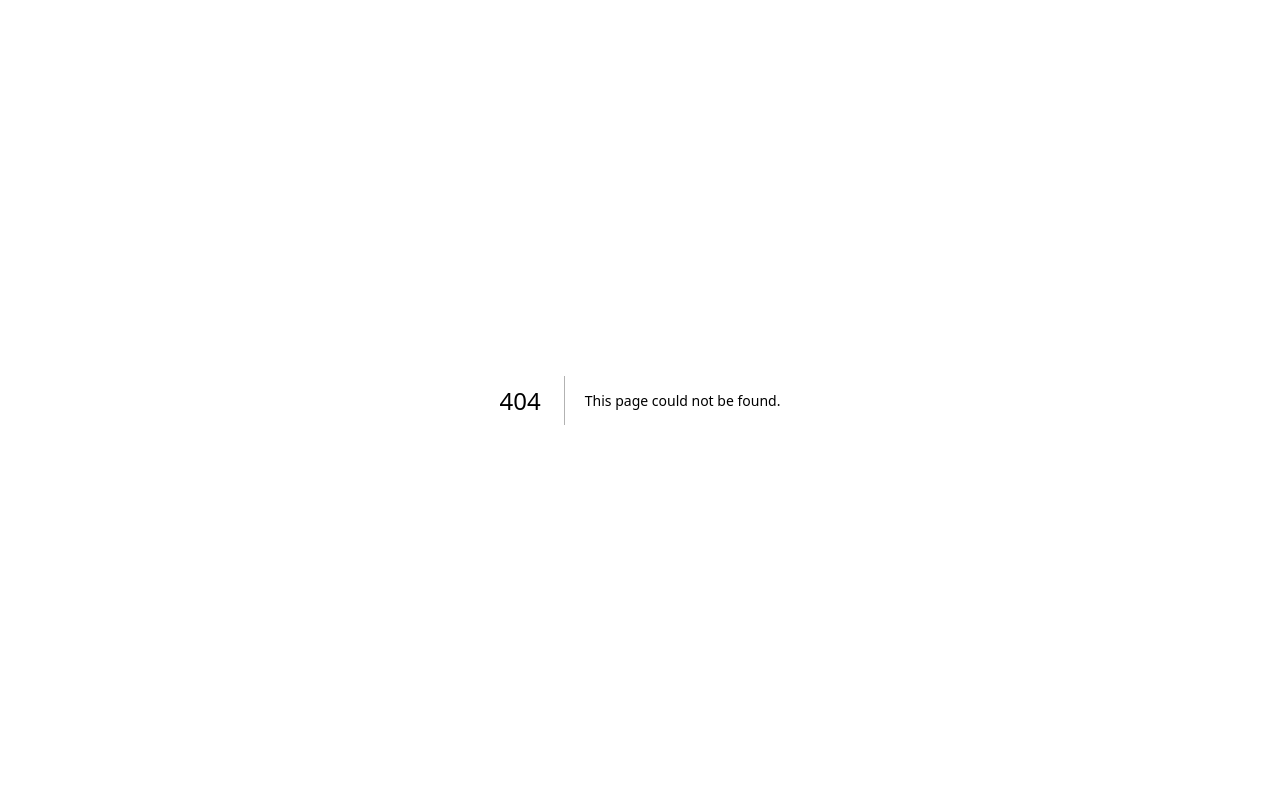
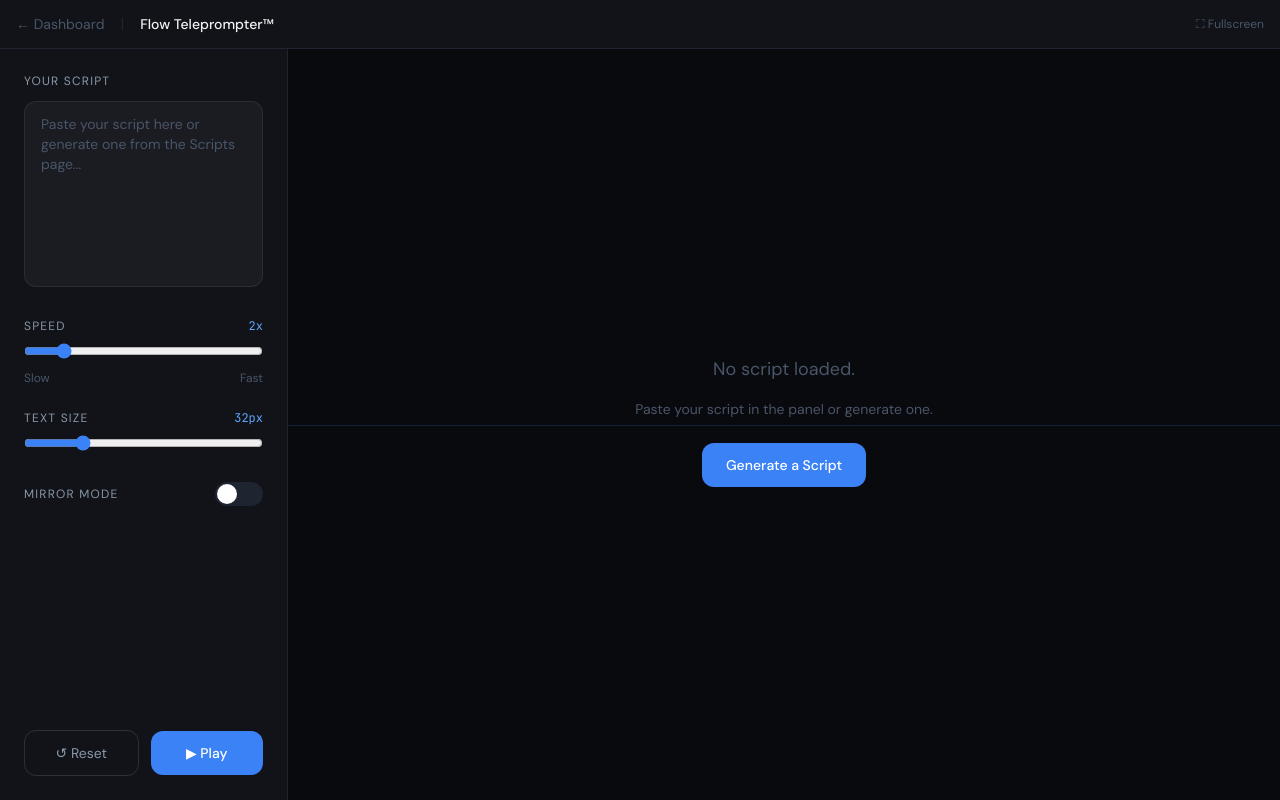
Before and after one commit to nillad70-oss/creatorflow-studio, a Next.js app: page /teleprompter in a window 1280 px wide. Before the commit this address had no page. Built offline with nearby package versions, Linux system fonts and the light colour scheme.

Commit message:
Add teleprompter page

```diff
--- /dev/null
+++ b/pages/teleprompter.js
@@ -0,0 +1,236 @@
+import Head from 'next/head'
+import Link from 'next/link'
+import { useState, useEffect, useRef } from 'react'
+
+export default function Teleprompter() {
+  const [script, setScript] = useState('')
+  const [isPlaying, setIsPlaying] = useState(false)
+  const [speed, setSpeed] = useState(2)
+  const [fontSize, setFontSize] = useState(32)
+  const [mirror, setMirror] = useState(false)
+  const [isFullscreen, setIsFullscreen] = useState(false)
+  const scrollRef = useRef(null)
+  const intervalRef = useRef(null)
+
+  useEffect(() => {
+    // Load script from localStorage if coming from scripts page
+    const saved = localStorage.getItem('teleprompter_script')
+    if (saved) {
+      setScript(saved)
+      localStorage.removeItem('teleprompter_script')
+    }
+  }, [])
+
+  useEffect(() => {
+    if (isPlaying) {
+      intervalRef.current = setInterval(() => {
+        if (scrollRef.current) {
+          scrollRef.current.scrollTop += speed
+          // Stop at end
+          if (scrollRef.current.scrollTop + scrollRef.current.clientHeight >= scrollRef.current.scrollHeight) {
+            setIsPlaying(false)
+          }
+        }
+      }, 50)
+    } else {
+      clearInterval(intervalRef.current)
+    }
+    return () => clearInterval(intervalRef.current)
+  }, [isPlaying, speed])
+
+  const togglePlay = () => setIsPlaying(!isPlaying)
+
+  const resetScroll = () => {
+    setIsPlaying(false)
+    if (scrollRef.current) scrollRef.current.scrollTop = 0
+  }
+
+  const toggleFullscreen = () => {
+    if (!document.fullscreenElement) {
+      document.documentElement.requestFullscreen()
+      setIsFullscreen(true)
+    } else {
+      document.exitFullscreen()
+      setIsFullscreen(false)
+    }
+  }
+
+  return (
+    <>
+      <Head>
+        <title>Flow Teleprompter™ — CreatorFlow Studio</title>
+        <meta name="viewport" content="width=device-width, initial-scale=1, maximum-scale=1" />
+      </Head>
+
+      <div className="min-h-screen bg-void flex flex-col">
+
+        {/* Header */}
+        {!isFullscreen && (
+          <nav className="sticky top-0 z-40 bg-graphite border-b border-border px-4 py-3 flex items-center justify-between">
+            <div className="flex items-center gap-4">
+              <Link href="/dashboard" className="text-tertiary hover:text-secondary transition-colors text-sm">
+                ← Dashboard
+              </Link>
+              <span className="text-border">|</span>
+              <span className="text-primary text-sm font-medium">Flow Teleprompter™</span>
+            </div>
+            <button
+              onClick={toggleFullscreen}
+              className="text-tertiary text-xs hover:text-secondary transition-colors"
+            >
+              ⛶ Fullscreen
+            </button>
+          </nav>
+        )}
+
+        <div className="flex-1 flex flex-col md:flex-row">
+
+          {/* ── Controls Panel ── */}
+          {!isFullscreen && (
+            <div className="md:w-72 border-b md:border-b-0 md:border-r border-border bg-graphite p-6 flex flex-col gap-6">
+
+              {/* Script input */}
+              <div>
+                <label className="block text-secondary text-xs uppercase tracking-widest mb-3">
+                  Your Script
+                </label>
+                <textarea
+                  value={script}
+                  onChange={(e) => setScript(e.target.value)}
+                  placeholder="Paste your script here or generate one from the Scripts page..."
+                  rows={8}
+                  className="input-field w-full px-4 py-3 rounded-xl text-sm resize-none"
+                />
+              </div>
+
+              {/* Speed */}
+              <div>
+                <div className="flex items-center justify-between mb-2">
+                  <label className="text-secondary text-xs uppercase tracking-widest">Speed</label>
+                  <span className="text-electric-glow text-xs font-mono">{speed}x</span>
+                </div>
+                <input
+                  type="range"
+                  min="1"
+                  max="8"
+                  value={speed}
+                  onChange={(e) => setSpeed(Number(e.target.value))}
+                  className="w-full accent-electric"
+                />
+                <div className="flex justify-between text-tertiary text-xs mt-1">
+                  <span>Slow</span>
+                  <span>Fast</span>
+                </div>
+              </div>
+
+              {/* Font size */}
+              <div>
+                <div className="flex items-center justify-between mb-2">
+                  <label className="text-secondary text-xs uppercase tracking-widest">Text Size</label>
+                  <span className="text-electric-glow text-xs font-mono">{fontSize}px</span>
+                </div>
+                <input
+                  type="range"
+                  min="20"
+                  max="72"
+                  value={fontSize}
+                  onChange={(e) => setFontSize(Number(e.target.value))}
+                  className="w-full accent-electric"
+                />
+              </div>
+
+              {/* Mirror mode */}
+              <div className="flex items-center justify-between">
+                <label className="text-secondary text-xs uppercase tracking-widest">Mirror Mode</label>
+                <button
+                  onClick={() => setMirror(!mirror)}
+                  className={`w-12 h-6 rounded-full transition-all duration-200 ${mirror ? 'bg-electric' : 'bg-border'}`}
+                >
+                  <div className={`w-5 h-5 rounded-full bg-white mx-0.5 transition-all duration-200 ${mirror ? 'translate-x-6' : 'translate-x-0'}`} />
+                </button>
+              </div>
+
+              {/* Playback controls */}
+              <div className="flex items-center gap-3 mt-auto">
+                <button
+                  onClick={resetScroll}
+                  className="btn-ghost flex-1 py-3 rounded-xl text-sm"
+                >
+                  ↺ Reset
+                </button>
+                <button
+                  onClick={togglePlay}
+                  className="btn-electric flex-1 py-3 rounded-xl text-sm font-medium"
+                >
+                  {isPlaying ? '⏸ Pause' : '▶ Play'}
+                </button>
+              </div>
+
+            </div>
+          )}
+
+          {/* ── Teleprompter Display ── */}
+          <div className="flex-1 relative bg-void overflow-hidden">
+
+            {/* Gradient overlays for focus line effect */}
+            <div className="absolute top-0 left-0 right-0 h-32 bg-gradient-to-b from-void to-transparent z-10 pointer-events-none" />
+            <div className="absolute bottom-0 left-0 right-0 h-32 bg-gradient-to-t from-void to-transparent z-10 pointer-events-none" />
+
+            {/* Focus line */}
+            <div className="absolute top-1/2 left-0 right-0 h-px bg-electric/20 z-10 pointer-events-none" />
+
+            {/* Script text */}
+            <div
+              ref={scrollRef}
+              className="h-full overflow-y-scroll teleprompter-scroll px-8 md:px-16 py-32"
+              style={{
+                transform: mirror ? 'scaleX(-1)' : 'none',
+              }}
+            >
+              {script ? (
+                <p
+                  className="teleprompter-text text-primary leading-loose text-center max-w-3xl mx-auto"
+                  style={{ fontSize: `${fontSize}px` }}
+                >
+                  {script}
+                </p>
+              ) : (
+                <div className="flex items-center justify-center h-full">
+                  <div className="text-center">
+                    <p className="text-tertiary text-lg mb-4">No script loaded.</p>
+                    <p className="text-tertiary text-sm mb-6">Paste your script in the panel or generate one.</p>
+                    <Link href="/scripts" className="btn-electric px-6 py-3 rounded-xl text-sm font-medium inline-block">
+                      Generate a Script
+                    </Link>
+                  </div>
+                </div>
+              )}
+            </div>
+
+            {/* Fullscreen controls */}
+            {isFullscreen && (
+              <div className="absolute bottom-8 left-1/2 -translate-x-1/2 z-20 flex items-center gap-4">
+                <button onClick={resetScroll} className="btn-ghost px-6 py-3 rounded-xl text-sm">
+                  ↺
+                </button>
+                <button onClick={togglePlay} className="btn-electric px-8 py-3 rounded-xl text-sm font-medium">
+                  {isPlaying ? '⏸' : '▶'}
+                </button>
+                <button onClick={() => setSpeed(s => Math.max(1, s - 1))} className="btn-ghost px-4 py-3 rounded-xl text-sm">
+                  −
+                </button>
+                <span className="text-secondary text-xs">{speed}x</span>
+                <button onClick={() => setSpeed(s => Math.min(8, s + 1))} className="btn-ghost px-4 py-3 rounded-xl text-sm">
+                  +
+                </button>
+                <button onClick={toggleFullscreen} className="btn-ghost px-4 py-3 rounded-xl text-sm">
+                  ✕
+                </button>
+              </div>
+            )}
+          </div>
+        </div>
+      </div>
+    </>
+  )
+}
```
